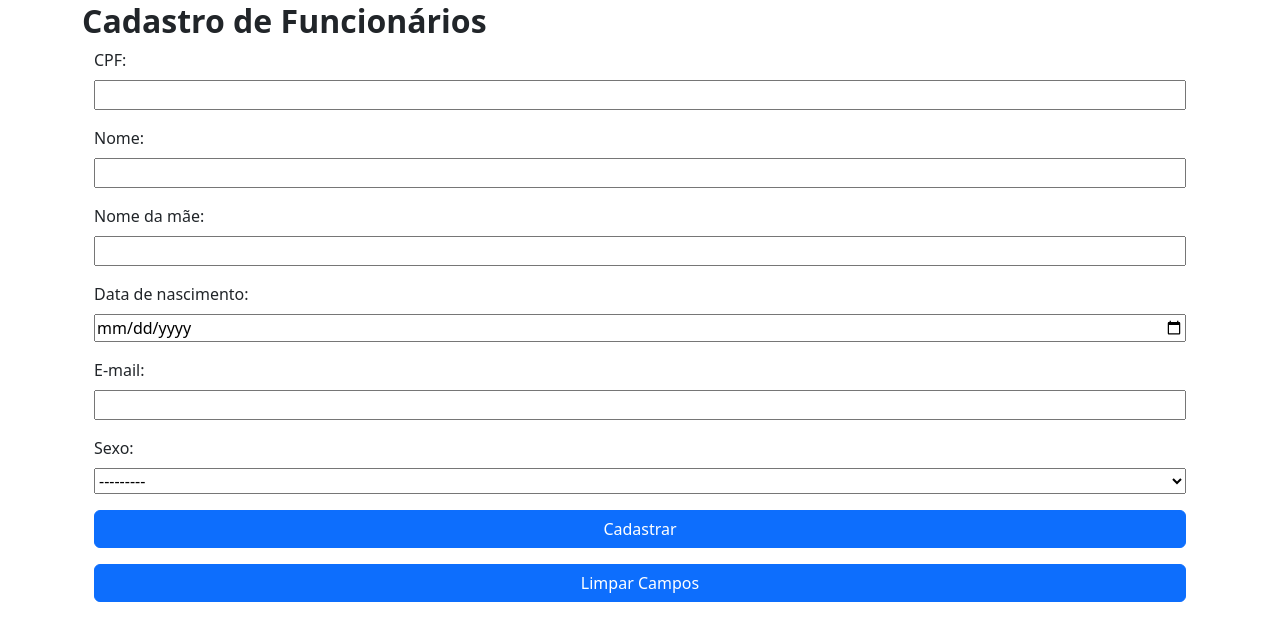
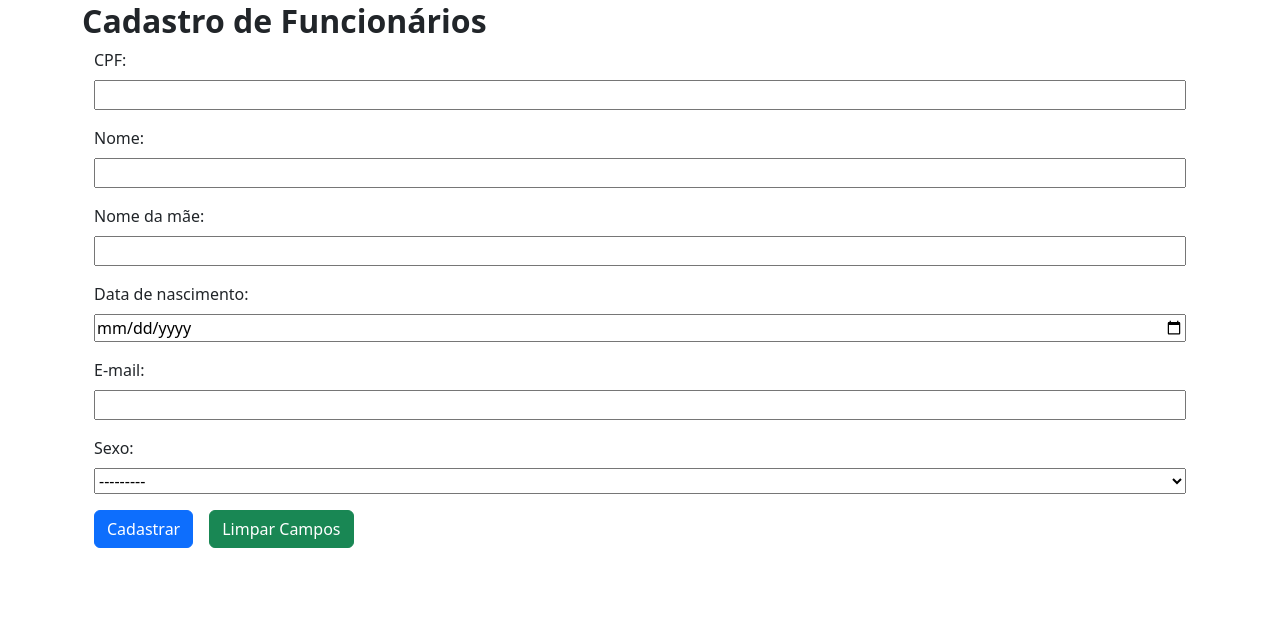
Before and after one commit to MarcosSerra1/unigestao, a Django app: page /register/ in a window 1280 px wide. Shown: the part 159-800 px from the top of the page. Run offline with Django 5.2, Linux system fonts and the light colour scheme; data that the repository does not hold is empty; some libraries are stand-ins or nearby versions.

Commit message:
fix: button color change

```diff
--- a/employees/templates/register_person.html
+++ b/employees/templates/register_person.html
@@ -54,9 +54,9 @@
                         <label for="id_sex" class="form-label">Sexo:</label>
                         {{ new_person_form.sex }}
                     </div>
-                    <div class="col-md-12 d-flex flex-column gap-3">
+                    <div class="col-md-12 d-flex gap-3">
                         <button type="submit" class="btn btn-primary">Cadastrar</button>
-                        <button type="reset" class="btn btn-primary">Limpar Campos</button>
+                        <button type="reset" class="btn btn-success">Limpar Campos</button>
                     </div>
                 </div>
             </div>
@@ -66,4 +66,3 @@
         </form>
     </div>
 {% endblock %}
-<!-- lembrete tem campos faltantes  -->
```
